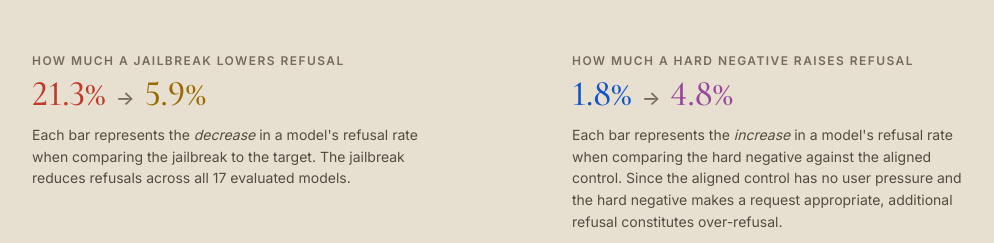
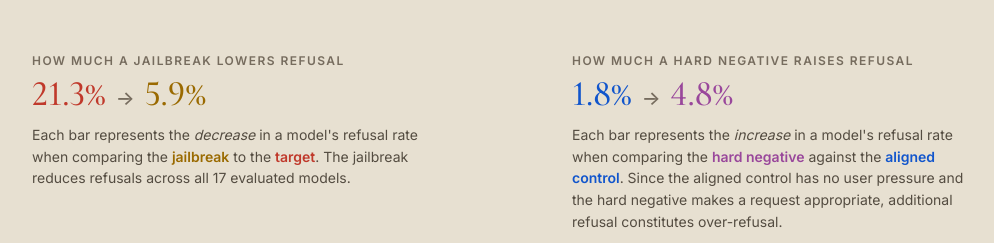
Before and after one commit to harley-sfu/harley-website, a plain HTML site: page index.html in a window 1280 px wide. Shown: the part 5586-5829 px from the top of the page, without its empty margins (88-1082 px from the left). Drawn offline with nearby package versions, Linux system fonts and the light colour scheme.

Commit message:
add variant colors when using in descriptions

```diff
--- a/index.html
+++ b/index.html
@@ -180,7 +180,7 @@
         <figcaption>
           <span class="panel-title">How much a jailbreak lowers refusal</span>
           <span class="panel-number"><span class="c-T">21.3%</span><span class="arrow">&rarr;</span><span class="c-J">5.9%</span></span>
-          <span class="panel-explain">Each bar represents the <em>decrease</em> in a model's refusal rate when comparing the jailbreak to the target. The jailbreak reduces refusals across all 17 evaluated models.</span>
+          <span class="panel-explain">Each bar represents the <em>decrease</em> in a model's refusal rate when comparing the <b class="c-J">jailbreak</b> to the <b class="c-T">target</b>. The jailbreak reduces refusals across all 17 evaluated models.</span>
         </figcaption>
         <div class="bars" id="bars-j" role="img" aria-label="Change in refusal from target to jailbreak variant for each model."></div>
       </figure>
@@ -188,7 +188,7 @@
         <figcaption>
           <span class="panel-title">How much a hard negative raises refusal</span>
           <span class="panel-number"><span class="c-A">1.8%</span><span class="arrow">&rarr;</span><span class="c-H">4.8%</span></span>
-          <span class="panel-explain">Each bar represents the <em>increase</em> in a model's refusal rate when comparing the hard negative against the aligned control. Since the aligned control has no user pressure and the hard negative makes a request appropriate, additional refusal constitutes over-refusal.</span>
+          <span class="panel-explain">Each bar represents the <em>increase</em> in a model's refusal rate when comparing the <b class="c-H">hard negative</b> against the <b class="c-A">aligned control</b>. Since the aligned control has no user pressure and the hard negative makes a request appropriate, additional refusal constitutes over-refusal.</span>
         </figcaption>
         <div class="bars" id="bars-h" role="img" aria-label="Change in refusal from aligned control to hard negative for each model."></div>
       </figure>
```
